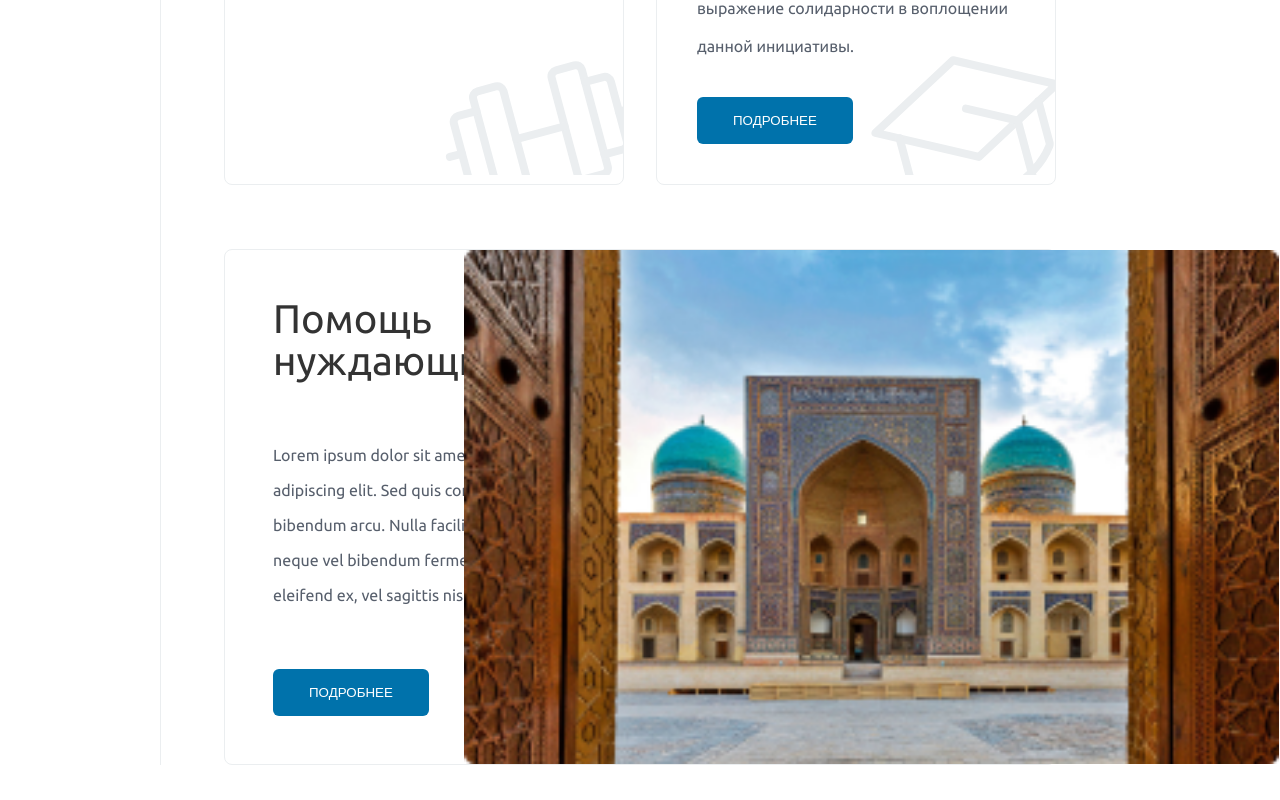
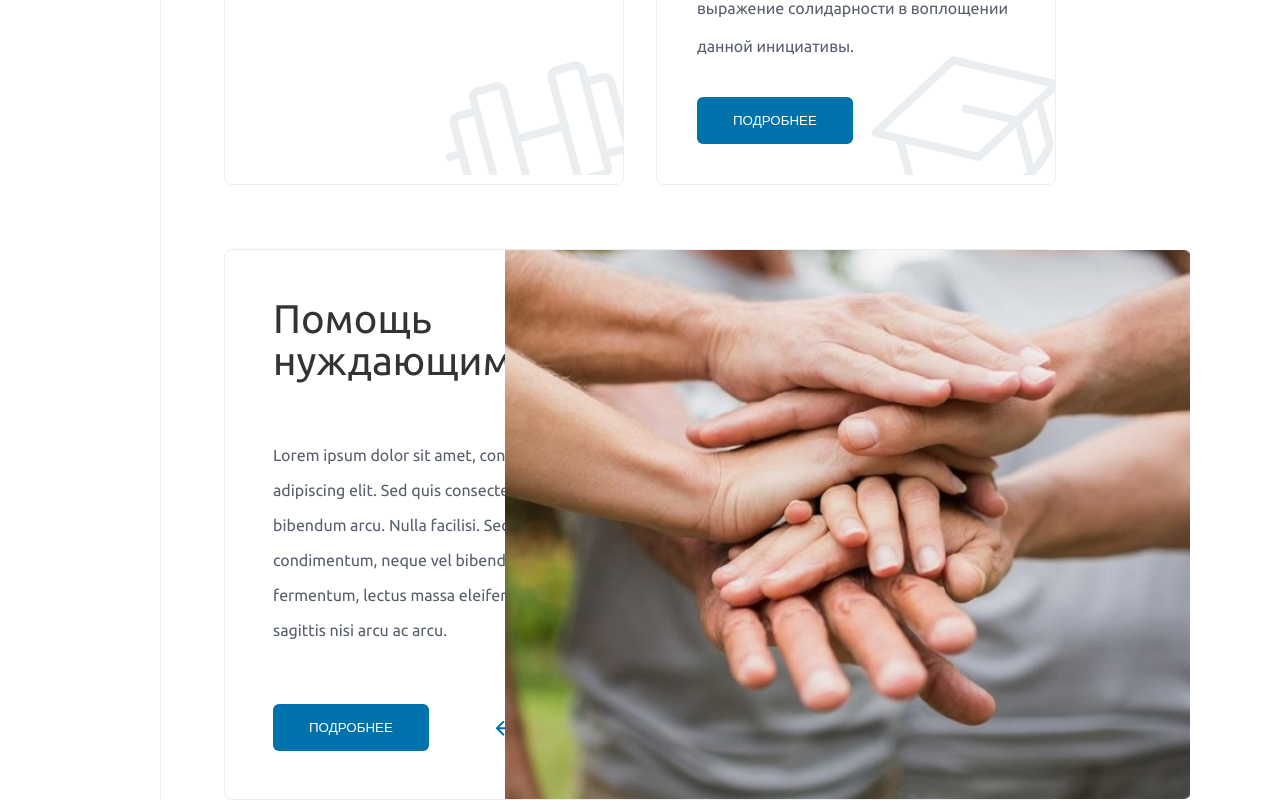
Before and after one commit to 1skRov/uz-kz, a Vue app: page /#/about-us in a window 1280 px wide. Shown: the part 4245-5045 px from the top of the page. Before the commit the page ends 5010 px from the top, so only its background shows below. Built offline with nearby package versions, Linux system fonts and the light colour scheme; a web font is replaced by a local one.

Commit message:
help upd

```diff
--- a/src/pages/aboutus/Help.vue
+++ b/src/pages/aboutus/Help.vue
@@ -30,7 +30,7 @@
       </div>
     </div>
     <div class="image-container">
-      <img src="@/assets/images/3.png" alt="help" class="responsive-image">
+      <img src="@/assets/images/help.png" alt="help" class="responsive-image">
     </div>
   </div>
 </template>
```
Also changed, not shown: src/assets/images/help.png (added).
